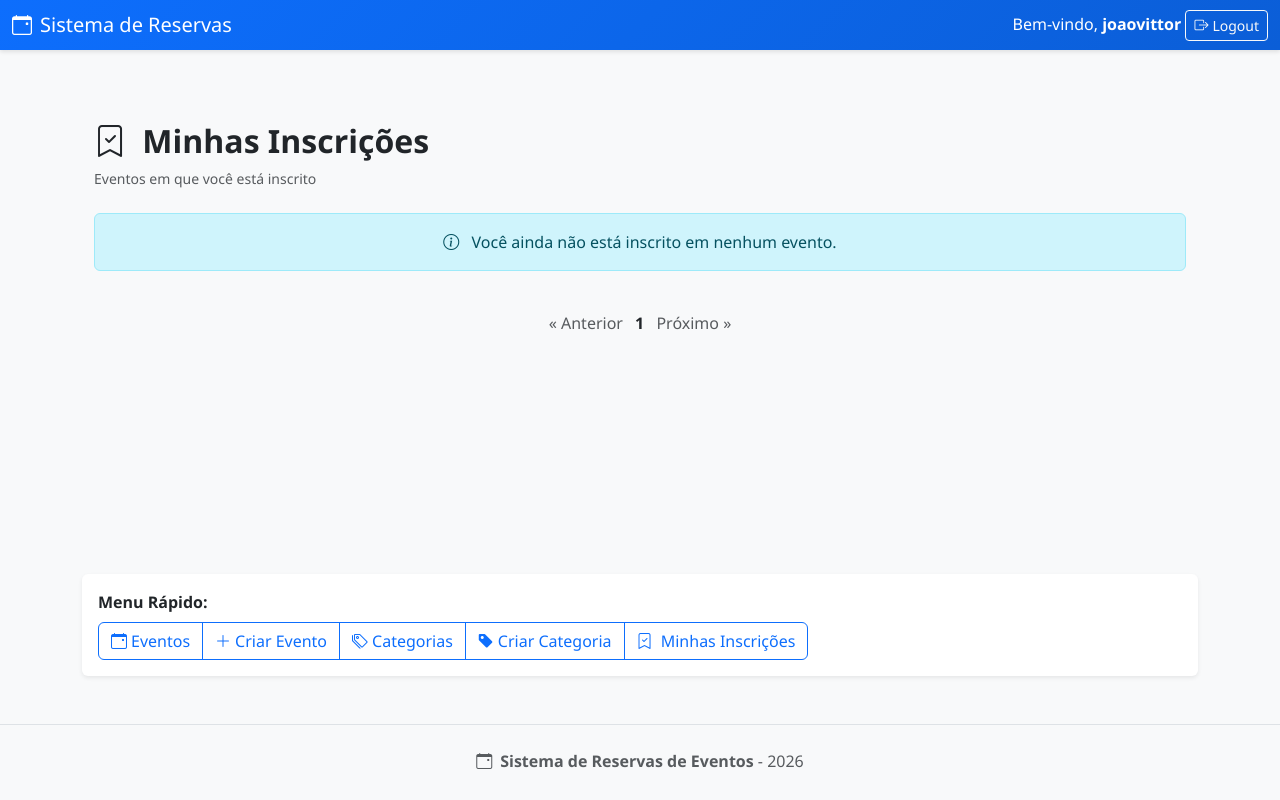
After one commit to joao-menezes1/Projeto-Edemberg, a Django app: page /sistemareservas/minhas_inscricoes/ in a window 1280 px wide. The commit adds this page. Run offline with Django 5.2, Linux system fonts and the light colour scheme; a user stored in the database is signed in; data comes from the database, SQL or seed files in the repository; both versions use the stored data as it was before the commit.

Commit message:
atualizando autorizações e adicionadas telas de inscrições e categorias

```diff
--- a/myapp/settings.py
+++ b/myapp/settings.py
@@ -118,5 +118,5 @@ USE_TZ = True
 STATIC_URL = 'static/'
 
 LOGIN_URL = '/sistemareservas/login/'
-LOGIN_REDIRECT_URL = '/sistemareservas/'
+# LOGIN_REDIRECT_URL = '/sistemareservas/'
 LOGOUT_REDIRECT_URL = '/sistemareservas/login/'
--- a/sistemareservas/models.py
+++ b/sistemareservas/models.py
@@ -7,7 +7,7 @@ from django.contrib.auth.models import User
 
 class CategoriaEvento(models.Model):
     nome = models.CharField(max_length=100)
-    descricao = models.TextField()
+    #descricao = models.TextField()
 
     def __str__(self):
         return self.nome
--- a/sistemareservas/templates/sistemareservas/base.html
+++ b/sistemareservas/templates/sistemareservas/base.html
@@ -118,12 +118,30 @@
             <a href="{% url 'evento_list' %}" class="btn btn-outline-primary">
                 <i class="bi bi-calendar-event me-1"></i>Eventos
             </a>
-            {% if user.is_authenticated %}
+            {% if perms.sistemareservas.add_evento %}
                 <a href="{% url 'evento_create' %}" class="btn btn-outline-primary">
                     <i class="bi bi-plus-lg me-1"></i>Criar Evento
                 </a>
             {% endif %}
+            {% if perms.sistemareservas.view_categoriaevento %}
+                <a href="{% url 'categoria_list' %}" class="btn btn-outline-primary">
+                    <i class="bi bi-tags me-1"></i>Categorias
+                </a>
+            {% endif %}
+            {% if perms.sistemareservas.add_categoriaevento %}
+                <a href="{% url 'categoria_create' %}" class="btn btn-outline-primary">
+                    <i class="bi bi-tag-fill me-1"></i>Criar Categoria
+                </a>
+            {% endif %}
+            {% if user.is_authenticated %}
+                <a href="{% url 'minhas_inscricoes' %}" class="btn btn-outline-primary">
+                    <i class="bi bi-bookmark-check me-1"></i>
+                    Minhas Inscrições
+                </a>
+            {% endif %}
+
         </div>
+
     </div>
 </div>
 
--- /dev/null
+++ b/sistemareservas/templates/sistemareservas/minhas_inscricoes.html
@@ -0,0 +1,81 @@
+{% extends 'sistemareservas/base.html' %}
+
+{% block content %}
+<div class="container py-5">
+    <div class="mb-4">
+        <h2 class="fw-bold">
+            <i class="bi bi-bookmark-check me-2"></i>
+            Minhas Inscrições
+        </h2>
+        <p class="text-muted small">
+            Eventos em que você está inscrito
+        </p>
+    </div>
+
+    <div class="row g-4">
+        {% for inscricao in page_obj %}
+        <div class="col-md-6 col-lg-4">
+            <div class="card h-100 border-0 shadow-sm">
+                <div class="card-body p-4">
+                    <h5 class="fw-bold mb-2">
+                        {{ inscricao.evento.titulo }}
+                    </h5>
+
+                    <p class="text-muted small mb-2">
+                        <i class="bi bi-calendar-event me-1"></i>
+                        {{ inscricao.evento.data|date:"d/m/Y H:i" }}
+                    </p>
+
+                    <p class="mb-3">
+                        <span class="badge bg-info">
+                            {{ inscricao.evento.categoria.nome }}
+                        </span>
+                    </p>
+
+                    <a href="{% url 'inscricao_cancelar' inscricao.evento.id %}"
+                        class="btn btn-outline-danger btn-sm w-100">
+                        <i class="bi bi-x-circle me-1"></i>
+                        Cancelar inscrição
+                    </a>
+                </div>
+            </div>
+        </div>
+        {% empty %}
+        <div class="col-12">
+            <div class="alert alert-info text-center">
+                <i class="bi bi-info-circle me-2"></i>
+                Você ainda não está inscrito em nenhum evento.
+            </div>
+        </div>
+        {% endfor %}
+    </div>
+    <div class="mt-4 text-center">
+
+        {% if page_obj.has_previous %}
+        <a href="?page={{ page_obj.previous_page_number }}" class="btn btn-outline-primary btn-sm">
+            « Anterior
+        </a>
+        {% else %}
+        <span class="text-muted">« Anterior</span>
+        {% endif %}
+
+        {% for num in page_obj.paginator.page_range %}
+        {% if page_obj.number == num %}
+        <span class="fw-bold mx-2">{{ num }}</span>
+        {% else %}
+        <a href="?page={{ num }}" class="mx-1">{{ num }}</a>
+        {% endif %}
+        {% endfor %}
+
+        {% if page_obj.has_next %}
+        <a href="?page={{ page_obj.next_page_number }}" class="btn btn-outline-primary btn-sm">
+            Próximo »
+        </a>
+        {% else %}
+        <span class="text-muted">Próximo »</span>
+        {% endif %}
+
+    </div>
+
+</div>
+{% endblock %}
--- a/sistemareservas/urls.py
+++ b/sistemareservas/urls.py
@@ -11,8 +11,14 @@ urlpatterns = [
     path('eventos/<int:pk>/inscritos/', views.evento_inscritos, name='evento_inscritos'),
     path('eventos/<int:pk>/inscrever/', views.inscricao_criar, name='inscricao_criar'),
     path('eventos/<int:pk>/desinscrever/', views.inscricao_cancelar, name='inscricao_cancelar'),
+    path('categorias/', views.categoria_list, name='categoria_list'),
+    path('categorias/novo/', views.categoria_create, name='categoria_create'),
+    path('categorias/<int:pk>/editar/', views.categoria_update, name='categoria_update'),
+    path('categorias/<int:pk>/excluir/', views.categoria_delete, name='categoria_delete'),
     path('signup/', views.signup_view, name='signup'),
     path('login/', views.login_view, name='login'),
     path('logout/', views.logout_view, name='logout'),
+    path('minhas_inscricoes/',views.minhas_inscricoes,name='minhas_inscricoes'),
+
 
 ]
--- a/sistemareservas/views.py
+++ b/sistemareservas/views.py
@@ -6,14 +6,16 @@ from django.contrib.auth.decorators import login_required, permission_required
 from django.http import HttpResponse
 
 
-from .models import Evento, Inscricao
+from .models import Evento, Inscricao, CategoriaEvento
 from .forms import EventoForm, SignUpForm, LoginForm, CategoriaEventoForm
 
 # Create your views here.
+URL_NEGADO = 'evento_list'
 
 def home(request):
     return render(request, 'sistemareservas/home.html')
 
+@login_required
 def evento_list(request):
     eventos = Evento.objects.all().order_by('data')
     paginator = Paginator(eventos, 10)
@@ -24,18 +26,14 @@ def evento_list(request):
     # Marcar para cada evento se o usuário atual está inscrito (usado pelo template)
     for evento in eventos_page:
         evento.is_inscrito = False
-        if request.user.is_authenticated:
-            evento.is_inscrito = evento.usuario_inscrito(request.user)
+        evento.is_inscrito = evento.usuario_inscrito(request.user)
     return render(request, 'sistemareservas/evento_list.html', {
         'eventos': eventos_page
     })
 
 #@login_required
-@permission_required('sistemareservas.add_evento', login_url='evento_list')
+@permission_required('sistemareservas.add_evento', login_url=URL_NEGADO)
 def evento_create(request):
-    if not request.user.has_perm('sistemareservas.add_evento'):
-        messages.error(request, 'Você não tem permissão para criar eventos.')
-        return redirect('evento_list')
 
     if request.method == 'POST':
         form = EventoForm(request.POST)
@@ -50,7 +48,8 @@ def evento_create(request):
 
     return render(request, 'sistemareservas/evento_form.html', {'form': form})
 
-@login_required
+# @login_required
+@permission_required('sistemareservas.change_evento', login_url=URL_NEGADO)
 def evento_update(request, pk):
     evento = get_object_or_404(Evento, pk=pk)
 
@@ -67,7 +66,8 @@ def evento_update(request, pk):
 
     return render(request, 'sistemareservas/evento_form.html', {'form': form})
 
-@login_required
+# @login_required
+@permission_required('sistemareservas.delete_evento', login_url=URL_NEGADO)
 def evento_delete(request, pk):
     evento = get_object_or_404(Evento, pk=pk)
 
@@ -128,7 +128,8 @@ def logout_view(request):
     return redirect('login')
 
 
-@login_required
+#@login_required
+@permission_required('sistemareservas.add_categoriaevento', login_url=URL_NEGADO)
 def categoria_create(request):
     if request.method == 'POST':
         form = CategoriaEventoForm(request.POST)
@@ -140,6 +141,39 @@ def categoria_create(request):
         form = CategoriaEventoForm()
 
     return render(request, 'sistemareservas/categoria_form.html', {'form': form})
+
+#@login_required
+@permission_required('sistemareservas.view_categoriaevento', login_url=URL_NEGADO)
+def categoria_list(request):
+    categorias = CategoriaEvento.objects.all().order_by('nome')
+    return render(request, 'sistemareservas/categoria_list.html', {
+        'categorias': categorias
+    })
+
+#@login_required
+@permission_required('sistemareservas.change_categoriaevento', login_url=URL_NEGADO)
+def categoria_update(request, pk):
+    categoria = get_object_or_404(CategoriaEvento, pk=pk)
+
+    if request.method == 'POST':
+        form = CategoriaEventoForm(request.POST, instance=categoria)
+        if form.is_valid():
+            form.save()
+            messages.success(request, 'Categoria atualizada com sucesso.')
+            return redirect('categoria_list')
+    else:
+        form = CategoriaEventoForm(instance=categoria)
+
+    return render(request, 'sistemareservas/categoria_form.html', {'form': form})
+
+#@login_required
+@permission_required('sistemareservas.delete_categoriaevento', login_url=URL_NEGADO)
+def categoria_delete(request, pk):
+    categoria = get_object_or_404(CategoriaEvento, pk=pk)
+    categoria.delete()
+    messages.success(request, 'Categoria excluída com sucesso.')
+    return redirect('categoria_list')
+
 
 
 @login_required
@@ -157,7 +191,7 @@ def inscricao_criar(request, pk):
         return redirect('evento_list')
 
     # Criar inscrição
-    inscricao = Inscricao.objects.create(
+    Inscricao.objects.create(
         participante=request.user,
         evento=evento
     )
@@ -197,3 +231,20 @@ def evento_inscritos(request, pk):
         'evento': evento,
         'inscricoes': inscricoes,
     })
+
+@login_required
+def minhas_inscricoes(request):
+    inscricoes = (
+        Inscricao.objects
+        .filter(participante=request.user)
+        .select_related('evento', 'evento__categoria')
+        .order_by('evento__data')
+    )
+
+    paginator = Paginator(inscricoes, 6)
+    page_number = request.GET.get('page')
+    page_obj = paginator.get_page(page_number)
+
+    return render(request, 'sistemareservas/minhas_inscricoes.html', {
+        'page_obj': page_obj
+    })
```
Also changed, not shown: sistemareservas/templates/sistemareservas/categoria_list.html (added, +71 -0 lines), sistemareservas/templates/sistemareservas/evento_list.html (+51 -23 lines), db.sqlite3, sistemareservas/migrations/0002_remove_categoriaevento_descricao.py (added).
